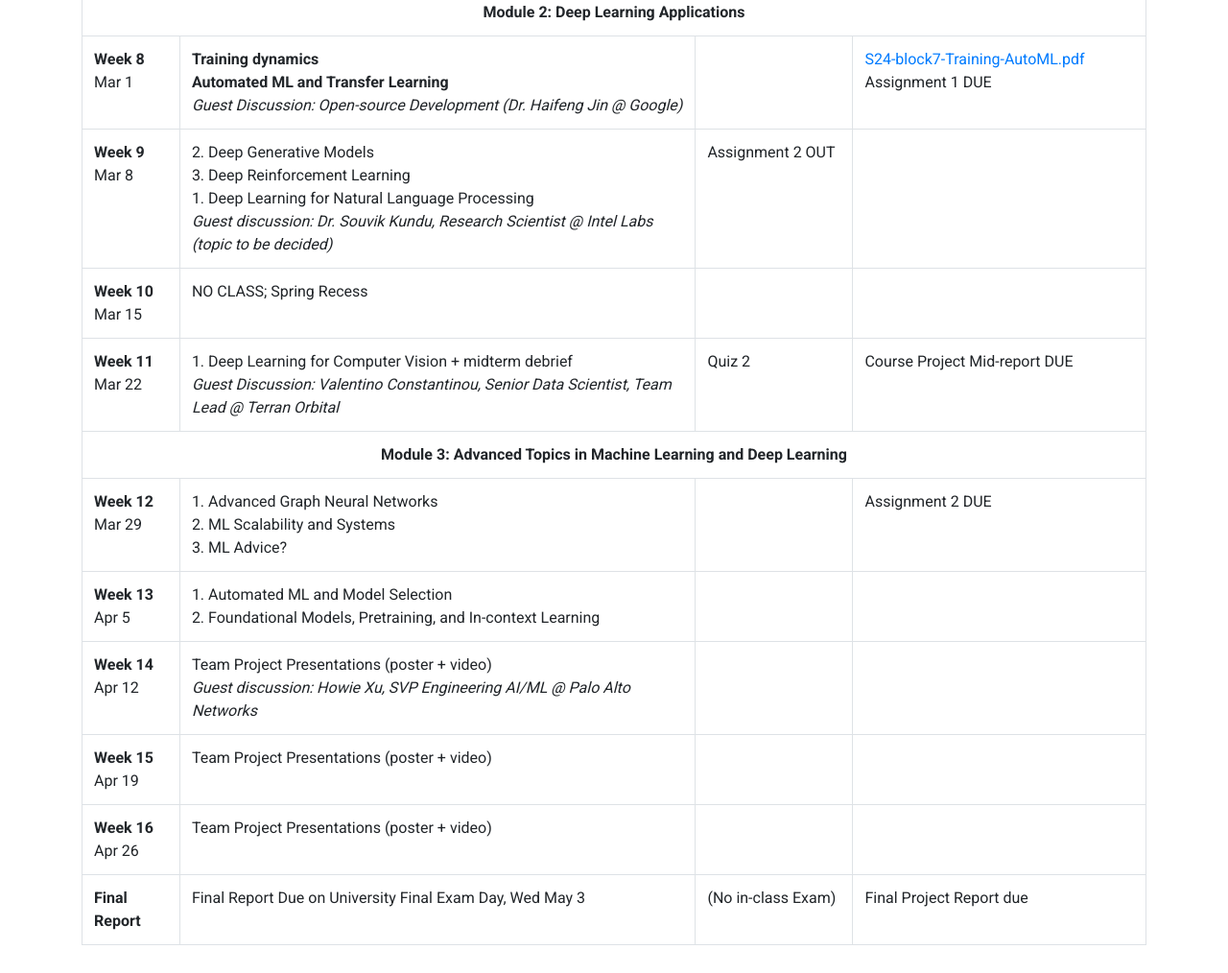
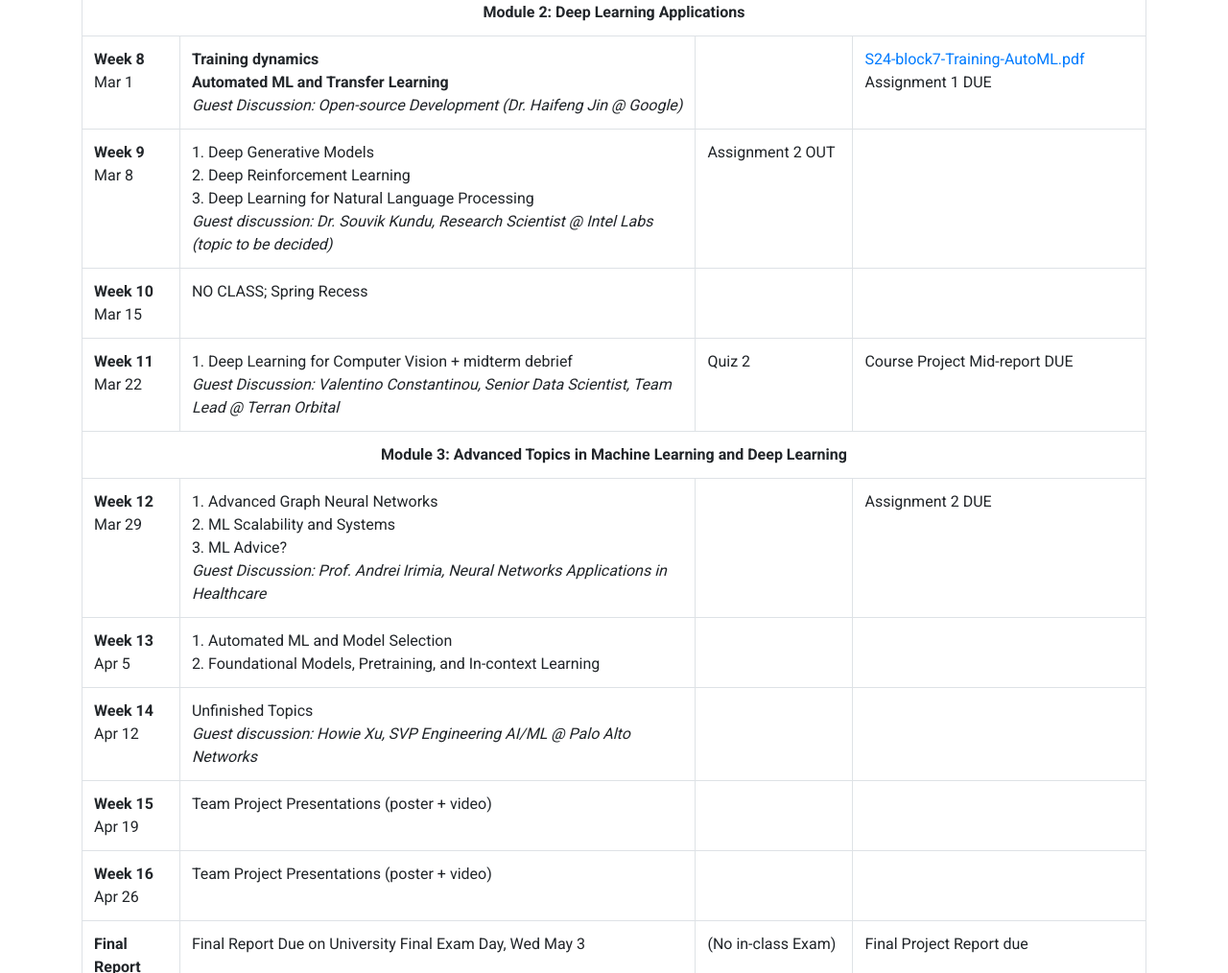
Before and after one commit to USC-ASAP/CSCI566-S24, a plain HTML site: page schedule.html in a window 1280 px wide. Shown: the part 1220-2234 px from the top of the page at 96% size. Drawn offline with nearby package versions, Linux system fonts and the light colour scheme.

Commit message:
update schedule

```diff
--- a/schedule.html
+++ b/schedule.html
@@ -214,9 +214,9 @@
                         <tr>
                             <td><strong>Week 9</strong><br>Mar 8</td>
                             <td>
-                                2. Deep Generative Models<br>
-                                3. Deep Reinforcement Learning<br>
-                                1. Deep Learning for Natural Language Processing<br>
+                                1. Deep Generative Models<br>
+                                2. Deep Reinforcement Learning<br>
+                                3. Deep Learning for Natural Language Processing<br>
                                 <em>Guest discussion: Dr. Souvik Kundu, Research Scientist @ Intel Labs (topic to be decided)</em>
                             </td>
                             <td>Assignment 2 OUT</td>
@@ -245,7 +245,8 @@
                             <td>
                                 1. Advanced Graph Neural Networks<br>
                                 2. ML Scalability and Systems<br>
-                                3. ML Advice?
+                                3. ML Advice?<br>
+                                <em>Guest Discussion: Prof. Andrei Irimia, Neural Networks Applications in Healthcare</em>
                             </td>
                             <td></td>
                             <td>Assignment 2 DUE</td>
@@ -262,7 +263,7 @@
                         </tr>
                         <tr>
                             <td><strong>Week 14</strong><br>Apr 12</td>
-                            <td>Team Project Presentations (poster + video)<br>
+                            <td>Unfinished Topics<br>
                             <em>Guest discussion: Howie Xu, SVP Engineering AI/ML @ Palo Alto Networks</em></td>
                             <td></td>
                             <td></td>
```
